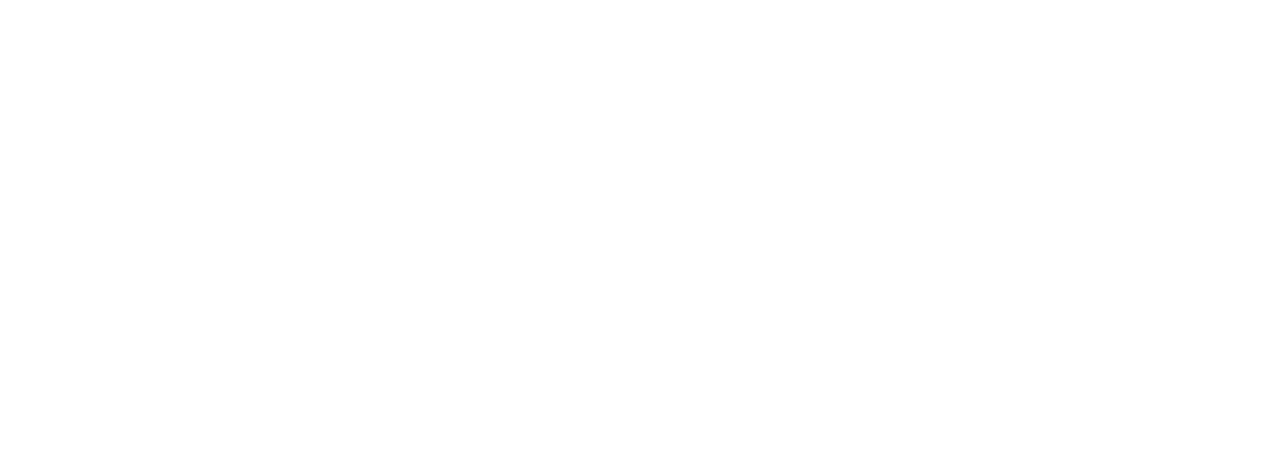
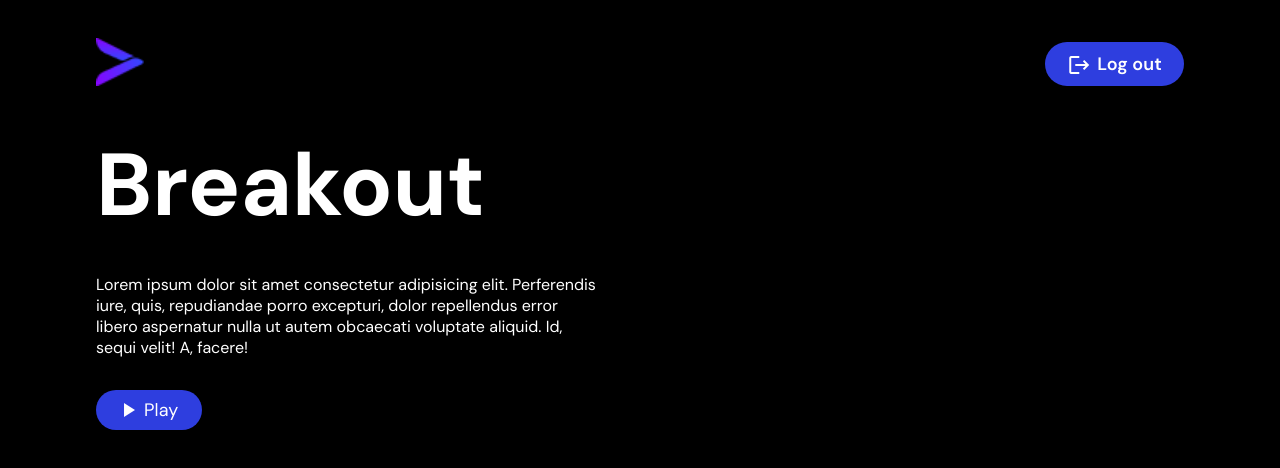
Before and after one commit to AlbinSchmid/Videoflix-Frontend, an Angular app: page /browse in a window 1280 px wide. Before the commit this address led to /. Shown: the top 468 px of the page. Built offline with nearby package versions, Linux system fonts and the light colour scheme; no server answers.

Commit message:
startet with the browse page

```diff
--- a/src/app/app.routes.ts
+++ b/src/app/app.routes.ts
@@ -5,6 +5,7 @@
 import { ForgotPasswordComponent } from './forgot-password/forgot-password.component';
 import { ResetPasswordComponent } from './reset-password/reset-password.component';
 import { ActivateAccountComponent } from './activate-account/activate-account.component';
+import { BrowseComponent } from './browse/browse.component';
 
 export const routes: Routes = [
     {path: '', component: LandingPageComponent},
@@ -13,4 +14,5 @@
     {path: 'forgot-password', component: ForgotPasswordComponent},
     {path: 'reset-password/:uid/:token', component: ResetPasswordComponent},
     {path: 'activate/:uid/:token', component: ActivateAccountComponent},
+    {path: 'browse', component: BrowseComponent},
 ];
--- /dev/null
+++ b/src/app/browse/browse.component.html
@@ -0,0 +1,10 @@
+<section>
+    <app-header [browse]="true"></app-header>
+    <div class="preview">
+        <h1>Breakout</h1>
+        <p>Lorem ipsum dolor sit amet consectetur adipisicing elit. Perferendis iure, quis, repudiandae porro excepturi,
+            dolor repellendus error libero aspernatur nulla ut autem obcaecati voluptate aliquid. Id, sequi velit! A,
+            facere!</p>
+        <button mat-flat-button><span><mat-icon fontIcon="play_arrow"></mat-icon>Play</span></button>
+    </div>
+</section>
--- /dev/null
+++ b/src/app/browse/browse.component.scss
@@ -0,0 +1,37 @@
+@use './../../styles.scss' as *;
+
+
+section {
+    background-color: black;
+}
+
+.preview {
+    @include flex-position($fd: column, $jc: center, $ai: flex-start);
+    gap: 32px;
+    margin-top: 40px;
+
+    h1 {
+        @include font-style($fs: 88px, $fw: 700);
+    }
+
+    p {
+        @include font-style($fs: 16px);
+        text-align: start;
+        max-width: 500px;
+    }
+
+
+    button {
+        span {
+            @include font-style($fs: 18px);
+            @include flex-position();
+            gap: 8px;
+        }
+
+        mat-icon {
+            @include flex-position();
+            width: 16px;
+            height: 18px;
+        }
+    }
+}
--- /dev/null
+++ b/src/app/browse/browse.component.ts
@@ -0,0 +1,39 @@
+import { Component, inject } from '@angular/core';
+import { HeaderComponent } from '../shared/components/header/header.component';
+import { ApiService } from '../shared/services/api.service';
+import { MatButtonModule } from '@angular/material/button';
+import { MatIconModule } from '@angular/material/icon';
+
+@Component({
+  selector: 'app-browse',
+  imports: [
+    HeaderComponent,
+    MatButtonModule,
+    MatIconModule
+  ],
+  templateUrl: './browse.component.html',
+  styleUrl: './browse.component.scss'
+})
+export class BrowseComponent {
+  apiService = inject(ApiService);
+  moviesEndpoint: string = 'movies/';
+
+  movies = [];
+
+
+  ngOnInit() {
+    this.sendGetRequest();
+  }
+
+
+  sendGetRequest() {
+    this.apiService.getData(this.moviesEndpoint).subscribe(
+      (response) => {
+        this.movies = response;
+      },
+      (error) => {
+        console.error('GET request failed:', error);
+      }
+    )
+  }
+}
--- a/src/app/shared/components/header/header.component.html
+++ b/src/app/shared/components/header/header.component.html
@@ -1,6 +1,11 @@
 <header>
-    <a href="#">
+    <a href="#" *ngIf="!browse">
         <img src="/img/logo.png" alt="videoflix-logo">
     </a>
-    <a *ngIf="!login" class="login-btn" mat-flat-button href="login">Log in</a>
+    <a *ngIf="!login && !browse" class="login-btn" mat-flat-button href="login">Log in</a>
+
+    <a href="#" *ngIf="browse">
+        <img src="/img/logo-small.png" alt="videoflix-logo" [ngStyle]="{'height.px': 48}">
+    </a>
+    <a *ngIf="browse" class="login-btn" mat-flat-button href="login"><span><mat-icon fontIcon="logout"></mat-icon>Log out</span></a>
 </header>
--- a/src/app/shared/components/header/header.component.scss
+++ b/src/app/shared/components/header/header.component.scss
@@ -8,8 +8,20 @@
         height: 32px;
     }
 
+
     .login-btn {
         @include font-style($fw: 600);
         padding: 22px;
+
+        span {
+            @include flex-position();
+            gap: 6px;
+        }
+    }
+
+    mat-icon {
+        @include flex-position();
+        margin-top: 1px;
+        font-size: 24px;
     }
 }
--- a/src/app/shared/services/api.service.ts
+++ b/src/app/shared/services/api.service.ts
@@ -20,4 +20,8 @@
   postData(endpoint: string, data: object): Observable<any> {
     return this.http.post(this.API_BASE_URL + endpoint, data);
   }
+
+  getData(endpoint: string): Observable<any> {
+    return this.http.get(this.API_BASE_URL + endpoint);
+  }
 }
```
Also changed, not shown: src/app/shared/components/header/header.component.ts (+6 -2 lines), 1 other file (tests, documents, lock files or other folders).
